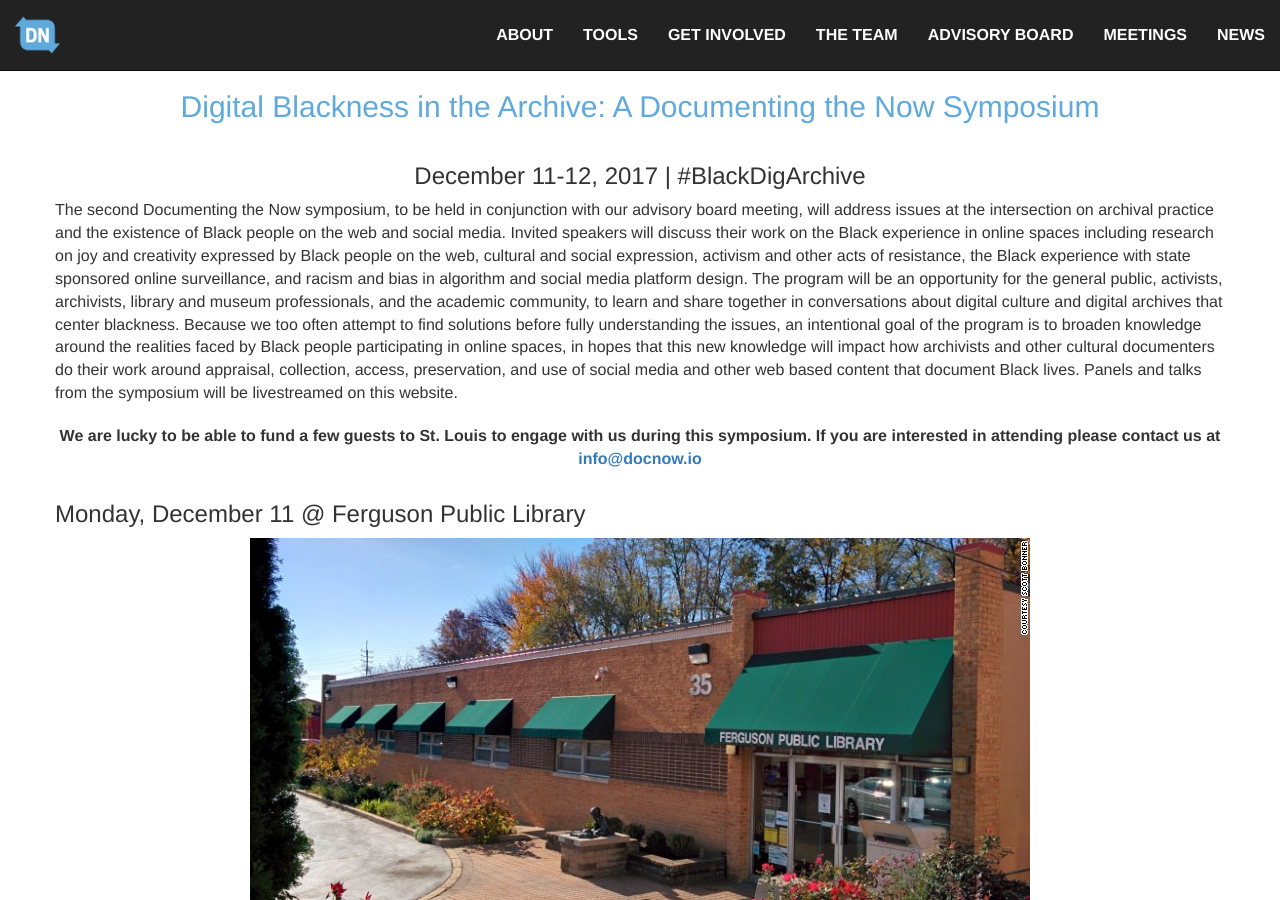
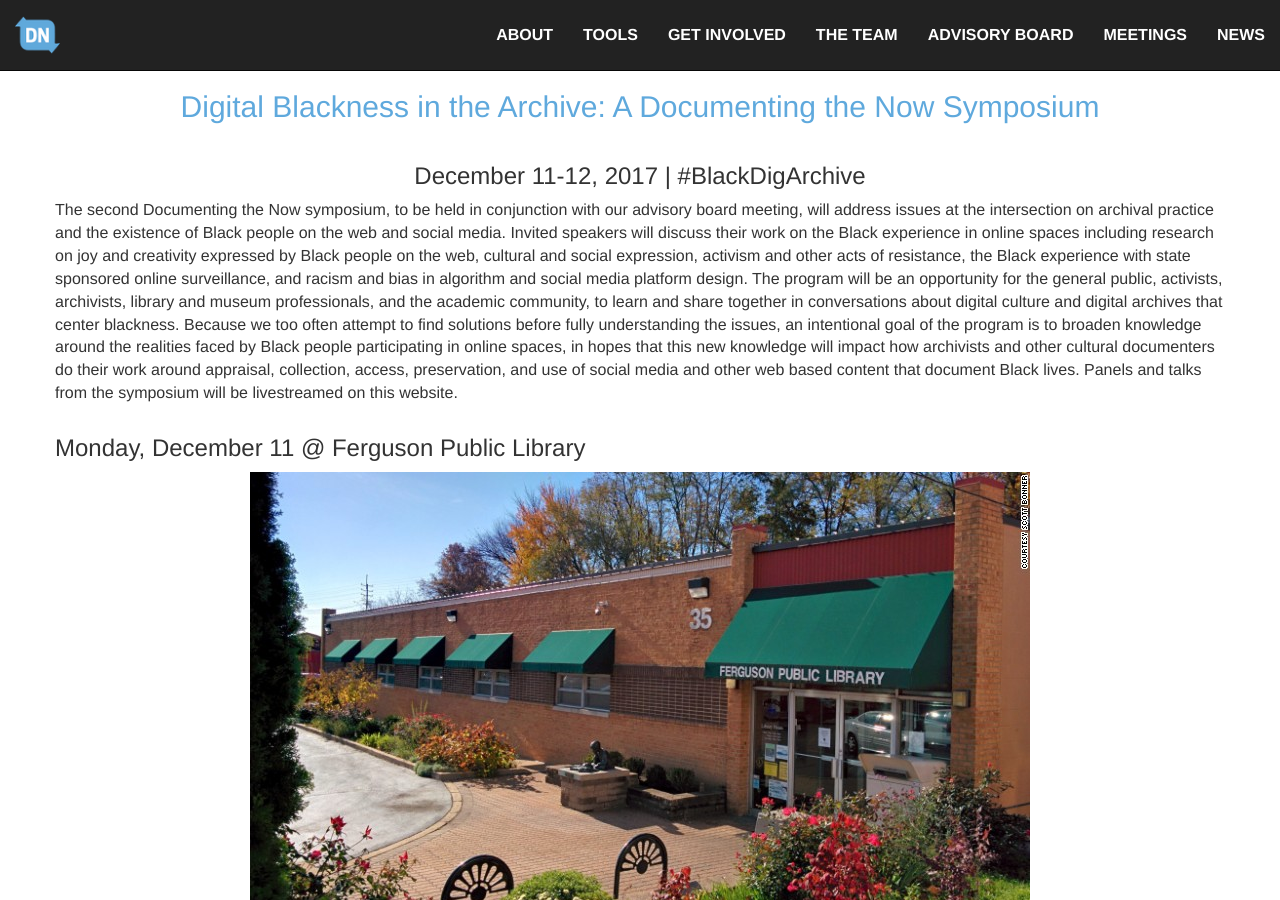
Before and after one commit to DocNow/docnow.github.io, a Jekyll site: the page built from meetings/stl-2017/index.html, in a window 1280 px wide and 900 px high. Built offline with Jekyll 4.4.1, drawn with Linux system fonts in a browser that asks for light colours.

Commit message:
no more funding

```diff
--- a/meetings/stl-2017/index.html
+++ b/meetings/stl-2017/index.html
@@ -14,9 +14,6 @@
     <h2>Digital Blackness in the Archive: A Documenting the Now Symposium</h2>
     <h3><center>December 11-12, 2017 | #BlackDigArchive</center></h3>
     <p>The second Documenting the Now symposium, to be held in conjunction with our advisory board meeting, will address issues at the intersection on archival practice and the existence of Black people on the web and social media. Invited speakers will discuss their work on the Black experience in online spaces including research on joy and creativity expressed by Black people on the web, cultural and social expression, activism and other acts of resistance, the Black experience with state sponsored online surveillance, and racism and bias in algorithm and social media platform design. The program will be an opportunity for the general public, activists, archivists, library and museum professionals, and the academic community, to learn and share together in conversations about digital culture and digital archives that center blackness. Because we too often attempt to find solutions before fully understanding the issues, an intentional goal of the program is to broaden knowledge around the realities faced by Black people participating in online spaces, in hopes that this new knowledge will impact how archivists and other cultural documenters do their work around appraisal, collection, access, preservation, and use of social media and other web based content that document Black lives. Panels and talks from the symposium will be livestreamed on this website.</p>
-  </div>
-  <div class="row"><p><center><b>We are lucky to be able to fund a few guests to St. Louis to engage with us during this symposium.
-    If you are interested in attending please contact us at <a href="mailto:info@docnow.io">info@docnow.io</a></b></center></p>
   </div>
   <div class="row">
     <h3>Monday, December 11 @ Ferguson Public Library</h3>
```
